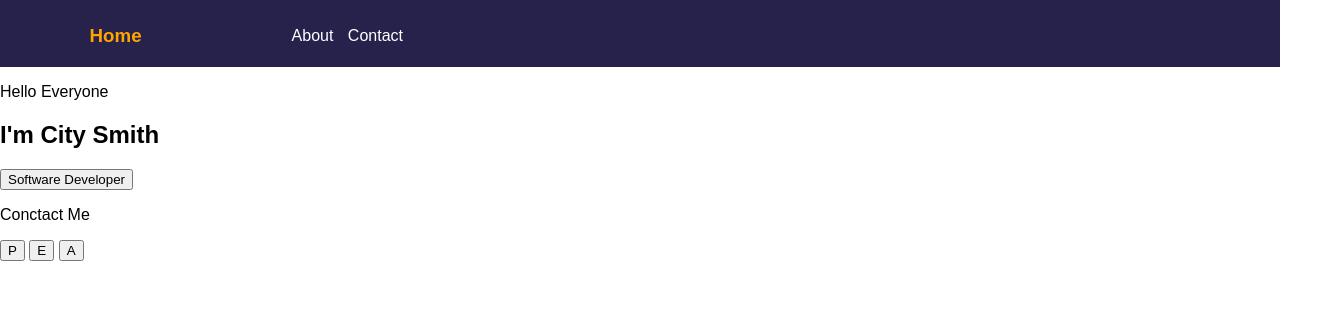
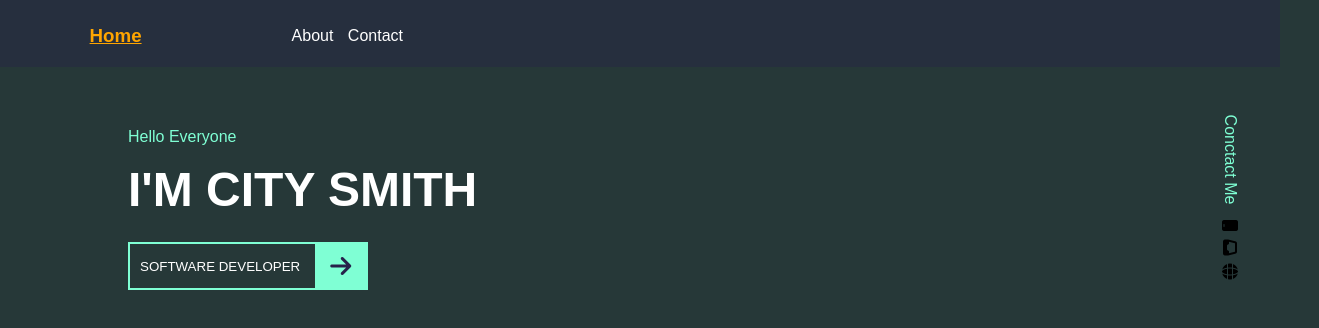
Before and after one commit to CityWasTaken/Website_Basics, a plain HTML site: page index.html in a window 1280 px wide. Shown: the whole page, 1319 px wide, since content can reach past the window. Drawn offline with Linux system fonts and the light colour scheme.

Commit message:
Added Icons to the Elements

```diff
--- a/css/style.css
+++ b/css/style.css
@@ -1,9 +1,16 @@
+/* VARIABLES */
+
+:root {
+    --aq:  aquamarine;
+}
+
 /* RESETS */
 
  body {
-     /* background: azure; */
+     background: rgb(38, 56, 56);
      margin: 0;
      font-family: sans-serif;
+     overflow-x: hidden;
     }
 
     h3 {
@@ -14,6 +21,18 @@
      text-decoration: none;
     }
 
+/* ANIMATIONS */
+
+@keyframes slide-in {
+    0% {
+        transform: translateX(-300%);
+    }
+
+    100% {
+        transform: translateX(0);
+    }
+}
+
 /* CUSTOM STYLES */
 
     header {
@@ -21,7 +40,7 @@
      display: flex;
      align-items: center;
      /* justify-content: space-between; */
-     background: #27224b;
+     background: #27224b5e;
      padding: 25px 7% 20px;
     }
 
@@ -44,3 +63,66 @@
     header nav a:not(:last-child){
         margin-right: 10px;
     }
+
+    main{
+        display: flex;
+        justify-content: space-between;
+        padding: 45px 3% 0 10%;
+    }
+
+    section p {
+        color: var(--aq);
+    }
+
+    section h1 {
+        color: white;
+        font-size: 3rem;
+        text-transform: uppercase;
+        margin: 0 0 25px;
+        animation: slide-in 1s;
+    }
+
+    section button {
+        background: none;
+        border: 2px solid var(--aq);
+        /* padding: 10px 25px; */
+        padding: 0 0 0 10px;
+        display: flex;
+        align-items: center;
+        color: white;
+        text-transform: uppercase;
+        cursor: pointer;
+        transition: all .5s;
+    }
+
+    section button i {
+        color: #27224b;
+        font-size: 1.5rem;
+        background-color: var(--aq);
+        padding: 10px 15px;
+        margin-left: 15px;
+    }
+
+    section button:hover {
+        background: var(--aq);
+        color: #27224b;
+        transform: translateX(50px);
+    }
+
+    aside {
+        display: flex;
+        align-items: center;
+        transform: rotate(90deg);
+        position: relative;
+        left: 75px;
+    }
+
+aside p {
+    color: var(--aq);
+    margin-right: 15px;
+}
+
+aside i {
+    color: black;
+    margin-right: 8px;
+}
--- a/index.html
+++ b/index.html
@@ -5,13 +5,14 @@
 <head>
     <title>Website Basics</title>
 
+    <link rel="stylesheet" href="https://cdnjs.cloudflare.com/ajax/libs/font-awesome/6.6.0/css/all.min.css">
     <link rel="stylesheet" href="./css/style.css">
 </head>
 
 <body>
     <header>
-        <a href="./index.html">
-            <h3 class="active">Home</h3>
+        <a class="active" href="./index.html">
+            <h3>Home</h3>
         </a>
 
         <nav>
@@ -25,16 +26,15 @@
             <!-- <p style="color: purple; background-color: rgb(14, 179, 179);">Hello Everyone</p> -->
             <p class="special">Hello Everyone</p>
             <h1>I'm City Smith</h1>
-            <button>Software Developer</button>
+            <button>Software Developer<i class="fa-solid fa-arrow-right"></i></button>
         </section>
 
         <aside>
             <p>Conctact Me</p>
-            <button>P</button>
-            <button>E</button>
-            <button>A</button>
+            <i class="fa-solid fa-mobile"></i>
+            <i class="fa-solid fa-inbox"></i>
+            <i class="fa-solid fa-globe"></i>
         </aside>
-
     </main>
 </body>
 
```
